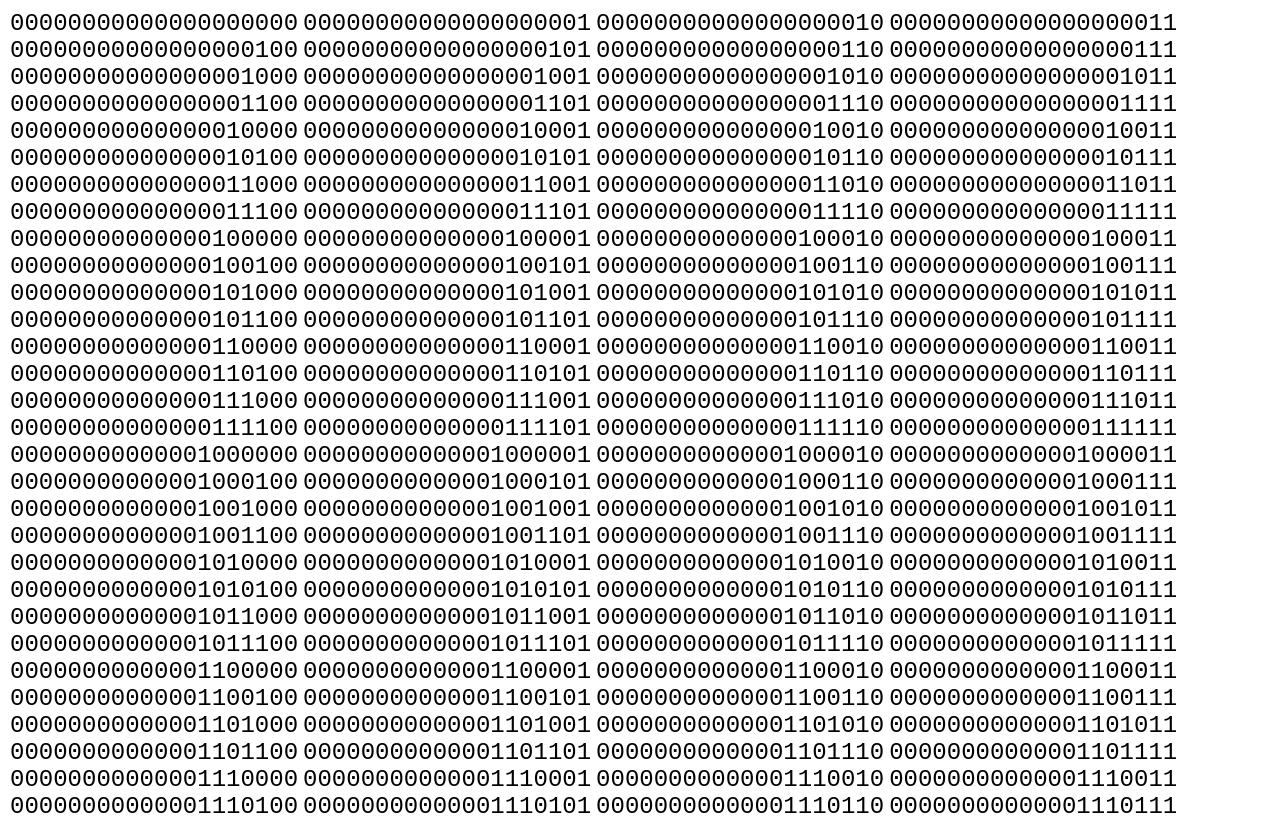
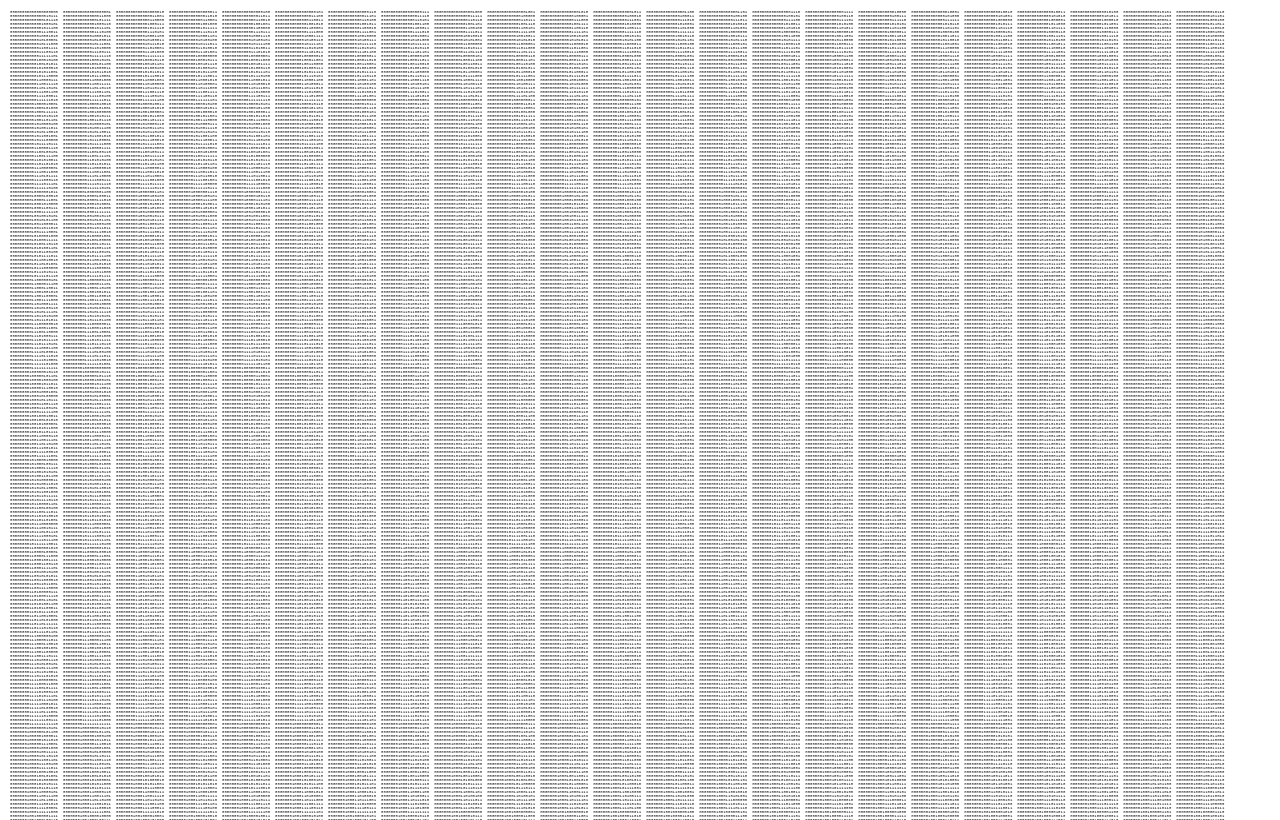
Before and after one commit to scfcdv/nisinnsuu, a plain HTML site: page index.html in a window 1280 px wide. Drawn offline with Linux system fonts and the light colour scheme.

Commit message:
Update index.html

```diff
--- a/index.html
+++ b/index.html
@@ -1,3 +1,5 @@
+
+
 <!DOCTYPE html>
 <html>
 <head>
@@ -17,7 +19,7 @@
       height: 100vh;
       overflow: auto;
       font-family: monospace;
-      font-size: 24px;
+      font-size: 4px;
       padding: 10px;
     }
 
@@ -43,7 +45,7 @@
       count++;
 
       if (count <= 10000) { // 表示する範囲を指定する場合、ここを調整
-        setTimeout(startBinaryCount, 10); // 表示の間隔（ミリ秒）
+        setTimeout(startBinaryCount, 0); // 表示の間隔（ミリ秒）
       }
     }
 
```
